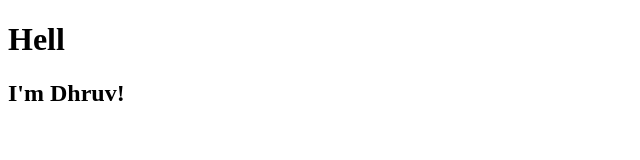
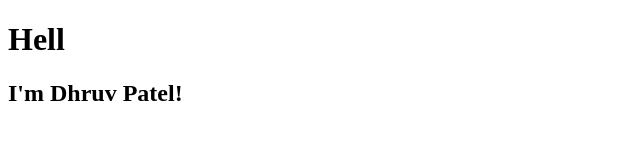
Before and after one commit to DhruvPatel-Dev/html, a plain HTML site: page first-page/index.html in a window 1280 px wide. Shown: the full height of the page, 0-640 px from the left. Drawn offline with Linux system fonts and the light colour scheme.

Commit message:
updated index.html
name change

```diff
--- a/first-page/index.html
+++ b/first-page/index.html
@@ -7,6 +7,6 @@
   </head>
   <body>
     <h1>Hell</h1>
-    <h2>I'm Dhruv!</h2>
+    <h2>I'm Dhruv Patel!</h2>
   </body>
 </html>
```
